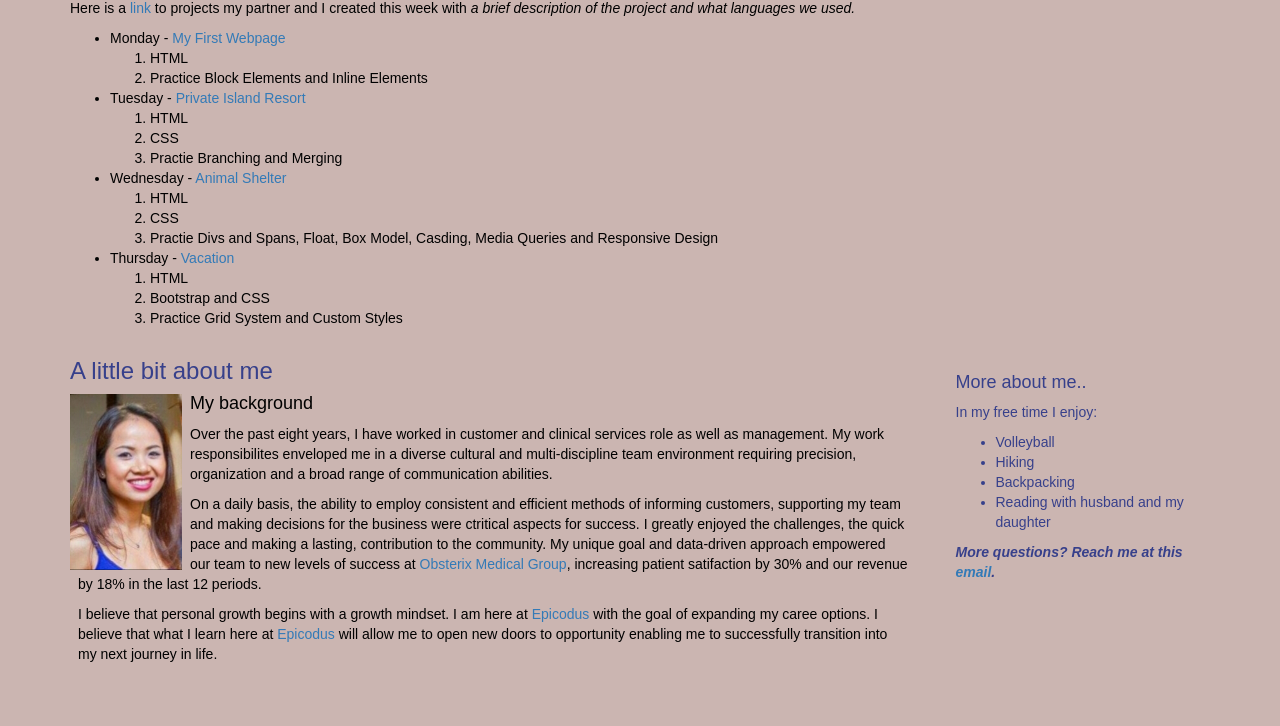
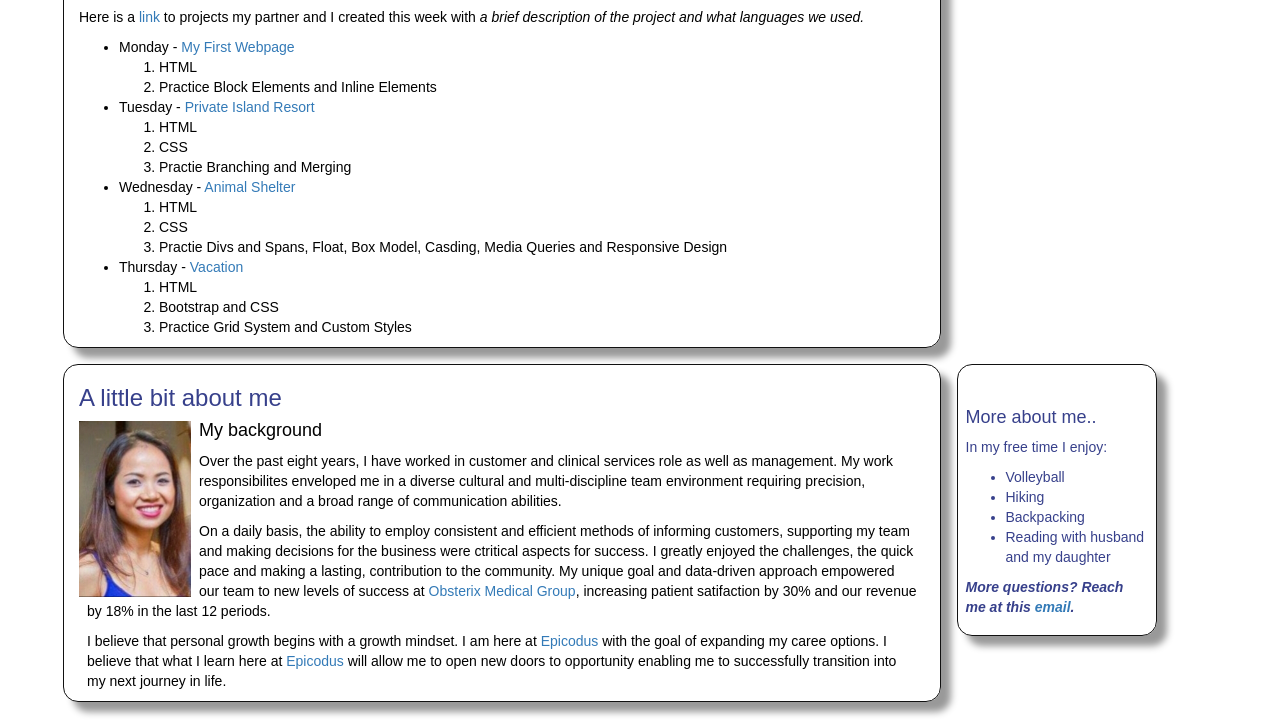
Before and after one commit to Thearyim/portfolio, a plain HTML site: page index.html in a window 1280 px wide. Shown: the part 158-884 px from the top of the page. Before the commit the page ends 848 px from the top, so only its background shows below. Drawn offline with Linux system fonts and the light colour scheme.

Commit message:
improve portfolio webpage to include borders and span tag

```diff
--- a/css/styles.css
+++ b/css/styles.css
@@ -26,9 +26,18 @@ img {
 }
 
 .sidebar {
-  float: right;
+  width: 200px;
   padding: 8px;
   color: #37408B;
+}
+
+.standout {
+  margin: 8px;
+  border: 1px solid #111;
+  -webkit-box-shadow: 10px 10px 7px #999999;
+  -webkit-border-bottom-right-radius: 15px;
+  -webkit-border-radius: 15px;
+
 }
 
 .text {
@@ -41,7 +50,7 @@ img {
 
 @media screen and (max-width: 1800px) {
   body {
-    background-color: #CBB5B1;
+    background-color: white;
     color: black;
   }
 }
--- a/index.html
+++ b/index.html
@@ -8,9 +8,9 @@
   <body>
     <div class="container">
       <div class="row">
-          <div class="col-md-9">
+          <div class="col-md-9 standout">
               <h1>Theary Im</h1>
-              <p>My name is Theary and I am currently a student at <a href="https://www.epicodus.com/">Epicodus</a>. The first week goes by really <strong>FAST!</strong> I am amazed at how much information we've covered. I am feeling pretty good about the Command-Line and Git but still need more practice with the concepts of branching and merging.
+              <p>My name is <span class="me">Theary</span> and I am currently a student at <a href="https://www.epicodus.com/">Epicodus</a>. The first week goes by really <strong>FAST!</strong> I am amazed at how much information we've covered. I am feeling pretty good about the Command-Line and Git but still need more practice with the concepts of branching and merging.
               </p>
             <div>
               <p>Here is a <a href="https://github.com/Thearyim">link </a>to projects my partner and I created this week with <em>a brief description of the project and what languages we used.</em>
@@ -46,7 +46,7 @@
     </div>
     <div class="container">
         <div class="row">
-          <div class="col-md-9">
+          <div class="col-md-9 standout">
             <h3>A little bit about me</h3>
             <img src="img/theary.jpg" alt="A photo of Theary." style="width: 120px" />
             <div class="text">
@@ -62,8 +62,8 @@
                 </p>
             </div>
           </div>
-          <div class="col-md-3">
-            <div class="sidebar" style="padding-top:25px">
+          <div class="col-md-3 standout sidebar">
+            <div style="padding-top:25px">
               <h4>More about me..</h4>
                 <p>In my free time I enjoy:
                   <ul>
```
Also changed, not shown: 1 other file.
